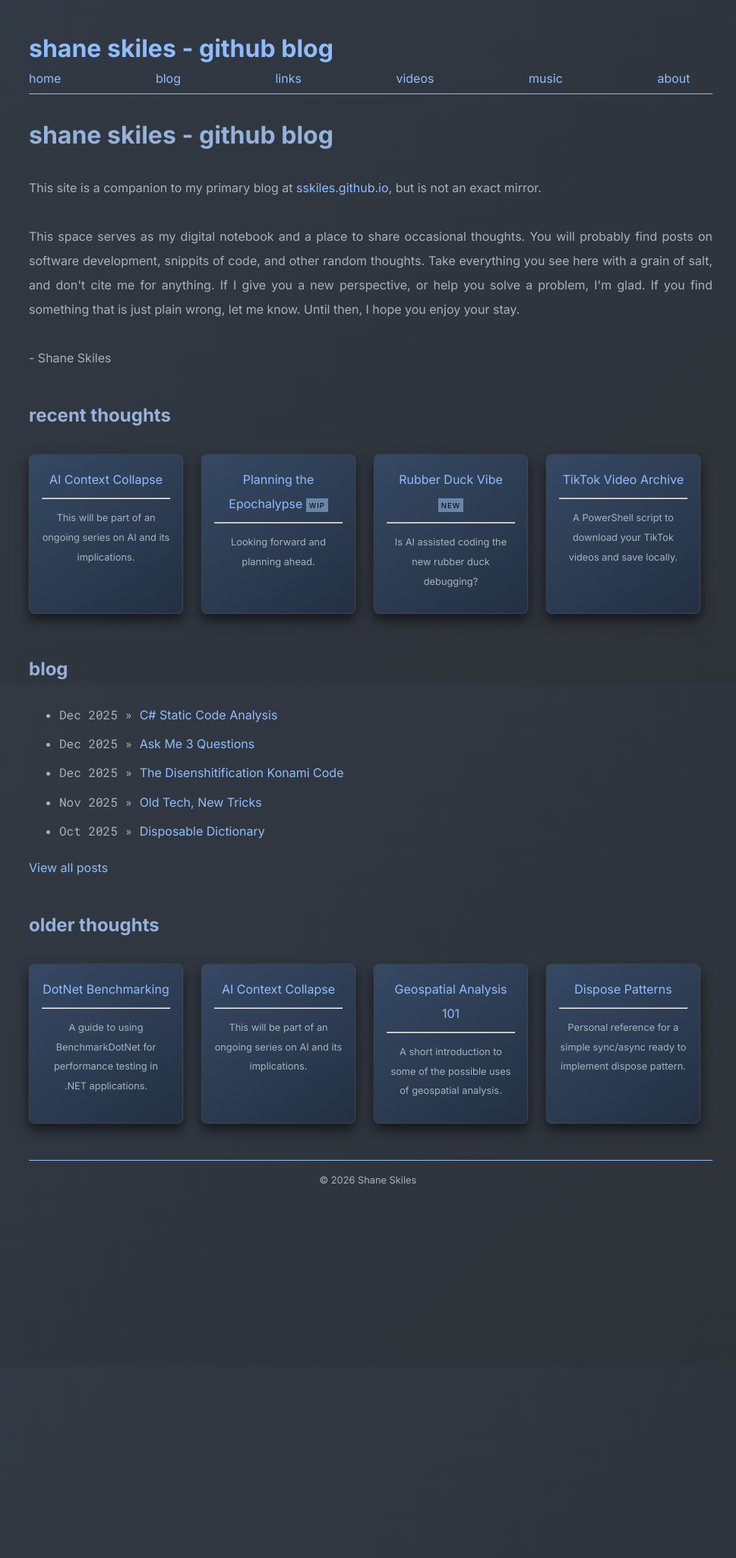
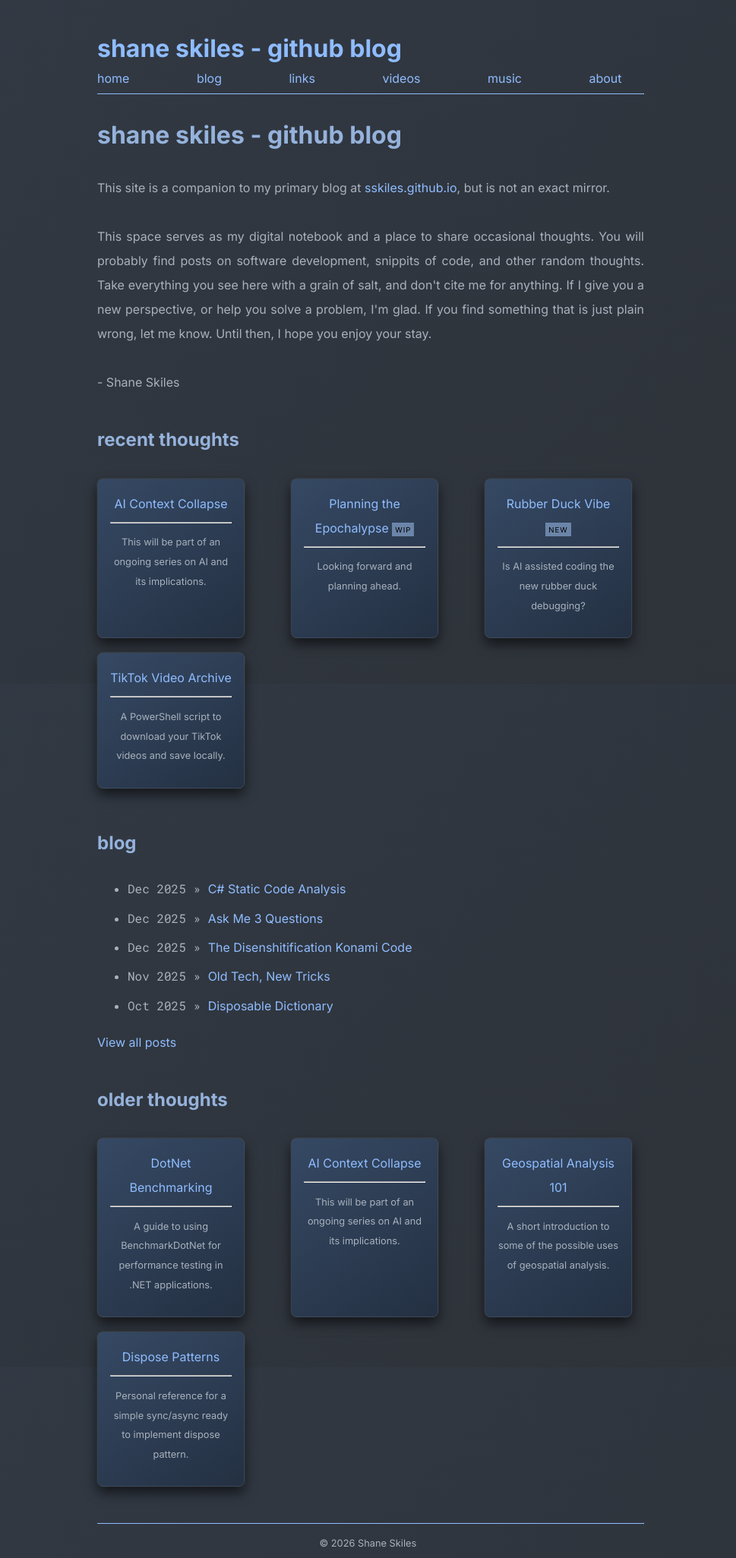
Before and after one commit to shaneskiles/shaneskiles.github.io, a Jekyll site: the page built from index.md, in a window 1280 px wide. Shown: the whole page at 76% size, without its empty margins (152-1121 px from the left). Built offline with Jekyll 4.4.1, drawn with Linux system fonts in a browser that asks for light colours; before the commit the page ends 1573 px from its top, so only the background shows below that.

Commit message:
stylesheet update

```diff
--- a/_sass/lunardrift.scss
+++ b/_sass/lunardrift.scss
@@ -16,7 +16,6 @@ html {
 }
 
 body {
-  min-width: 100vw;
   font-family:  "Inter", -apple-system, "avenir next", avenir, roboto, noto, ubuntu, "helvetica neue", helvetica, sans-serif;
   font-size: 1.0rem;
   line-height: 2;
@@ -47,17 +46,9 @@ p { margin: 1em 0; }
 li { margin: 0.4em 0; }
 
 .pw {
-  max-width: 56.25rem;
+  max-width: 45rem;
   margin: 0 auto;
   padding: 2rem;
-}
-
-@media only screen and (orientation: landscape) and (max-height: 768px) {
-  .pw {
-    max-width: 100%;
-    padding: 1rem;
-    box-sizing: border-box;
-  }
 }
 
 table, th, td {
```
